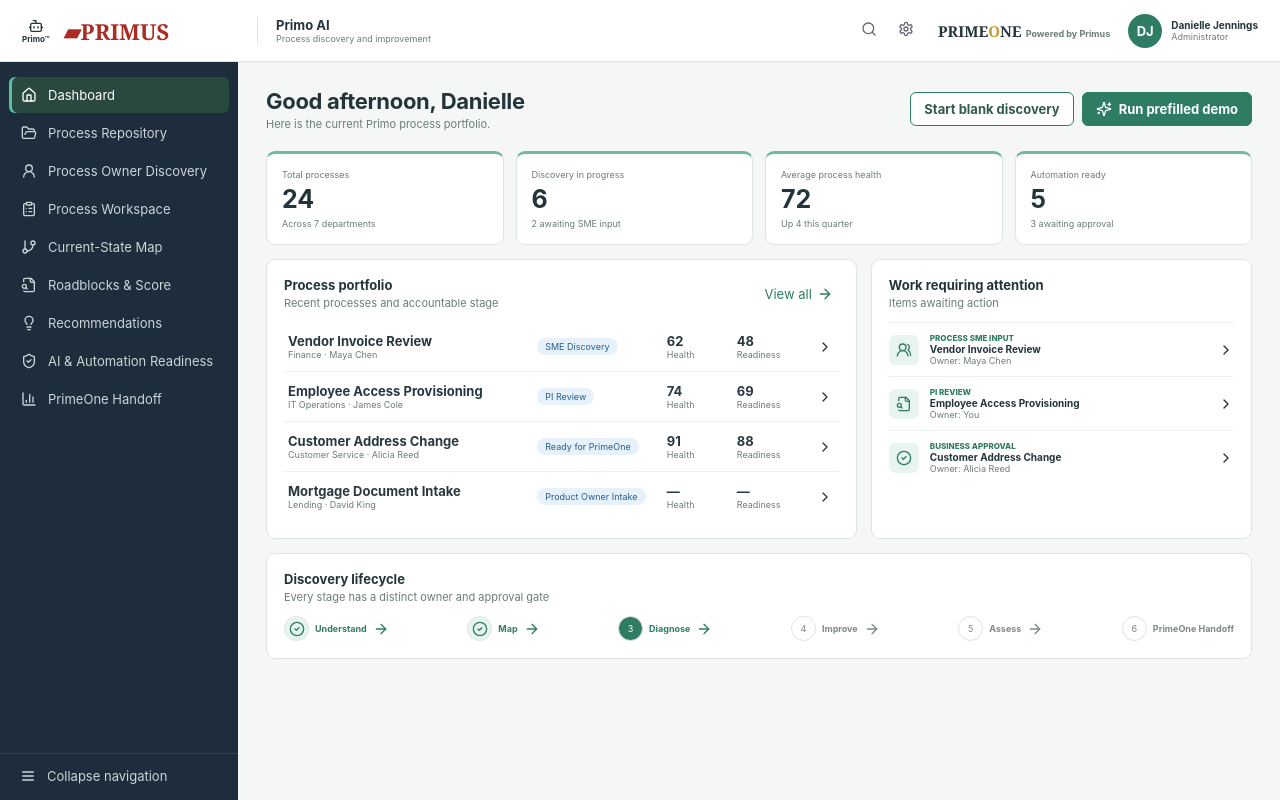
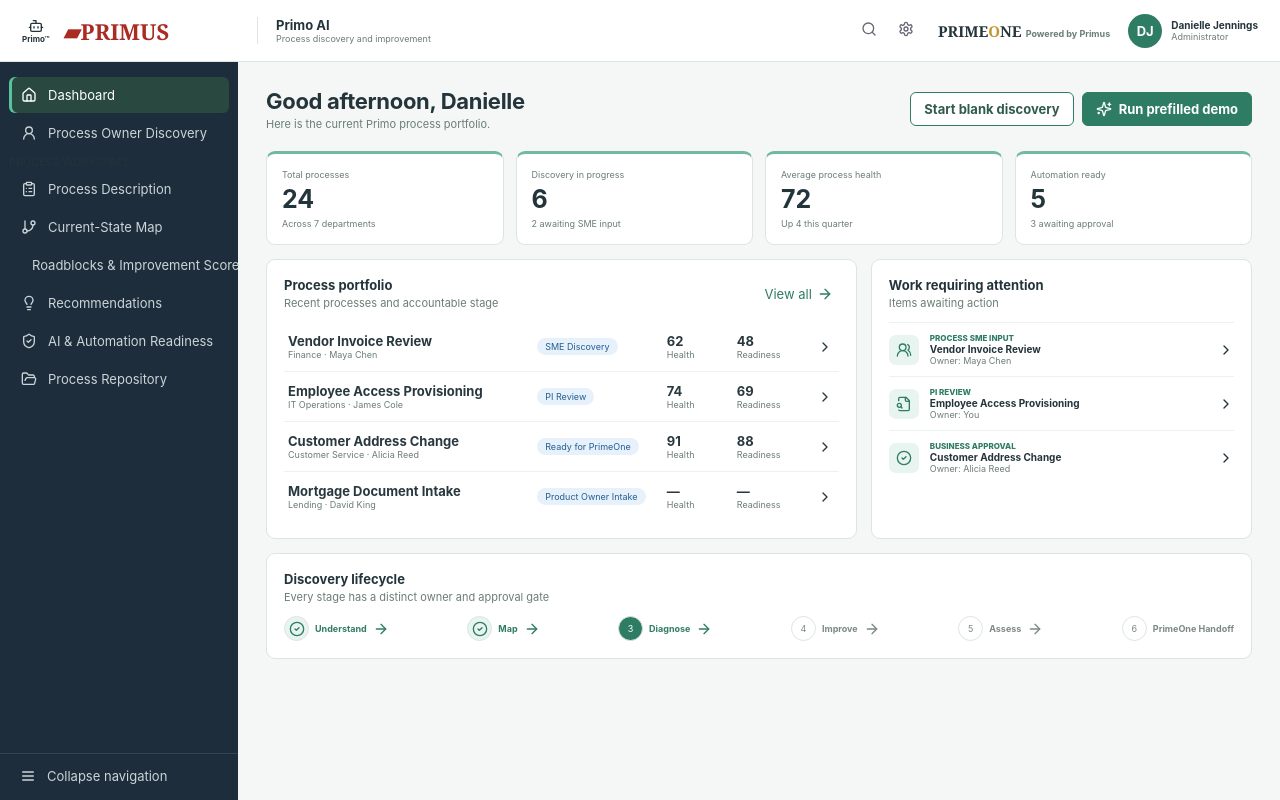
Before and after one commit to drjendan/primo, a React (Vite) app: page / in a window 1280 px wide. Built offline with nearby package versions, Linux system fonts and the light colour scheme.

Commit message:
Add optional boolean to nav structure and update rendering

```diff
--- a/src/App.tsx
+++ b/src/App.tsx
@@ -48,16 +48,15 @@
   recommendations: string[];
   pathway: string;
 };
-const nav: [Page, any, string][] = [
+const nav: [Page, any, string, boolean?][] = [
   ["dashboard", Home, "Dashboard"],
+  ["owner", UserRound, "Process Owner Discovery"],
+  ["workspace", ClipboardList, "Process Description", true],
+  ["bpmn", GitBranch, "Current-State Map", true],
+  ["diagnosis", FileSearch, "Roadblocks & Improvement Score", true],
+  ["improvements", Lightbulb, "Recommendations", true],
+  ["readiness", ShieldCheck, "AI & Automation Readiness"],
   ["repository", FolderOpen, "Process Repository"],
-  ["owner", UserRound, "Process Owner Discovery"],
-  ["workspace", ClipboardList, "Process Workspace"],
-  ["bpmn", GitBranch, "Current-State Map"],
-  ["diagnosis", FileSearch, "Roadblocks & Score"],
-  ["improvements", Lightbulb, "Recommendations"],
-  ["readiness", ShieldCheck, "AI & Automation Readiness"],
-  ["reports", BarChart3, "PrimeOne Handoff"],
 ];
 const numberFrom = (s: string, fallback: number) =>
   Number((s || "").match(/\d+(\.\d+)?/)?.[0] || fallback);
@@ -352,15 +351,19 @@
       <div className="shell">
         <aside className={collapsed ? "collapsed" : ""}>
           <nav>
-            {nav.map(([id, I, label]) => (
+            {nav.map(([id, I, label, child]) => (
+              <div className={child ? "navChild" : ""} key={id}>
+                {id === "workspace" && (
+                  <small className="navSection">PROCESS WORKSPACE</small>
+                )}
                 <button
                   className={page === id ? "active" : ""}
                   onClick={() => setPage(id)}
-                key={id}
                 >
                   <I />
                   <span>{label}</span>
                 </button>
+              </div>
             ))}
           </nav>
           <button className="collapse" onClick={() => setCollapsed(!collapsed)}>
@@ -666,22 +669,6 @@
         title="Process Owner Discovery"
         sub="Describe the business need and how the process works today."
       />
-      <div className="role">
-        <span>
-          <UserRound />
-        </span>
-        <div>
-          <b>Your role in this MVP</b>
-          <p>
-            You provide the process purpose, current steps, decisions,
-            roadblocks, measures, systems, and desired outcome. Primo converts
-            this information into a map and assessment.
-          </p>
-        </div>
-        <strong>
-          {Math.min(step, qs.length)} of {qs.length}
-        </strong>
-      </div>
       <div className="guideShell">
         <div className="questionList">
           <div className="progress">
@@ -762,17 +749,25 @@
         eyebrow="FINANCE · ACTIVE PROCESS"
         title="Vendor Invoice Review"
         sub="Current-state discovery and assessment workspace"
-        action={<button className="outline">Assign reviewer</button>}
+        action={
+          <div className="actions">
+            <button className="outline">Assign reviewer</button>
+            <button className="primary" onClick={() => go("reports")}>
+              Send to PrimeOne
+              <ArrowRight />
+            </button>
+          </div>
+        }
       />
       <div className="tabs">
         {[
-          ["Overview", "workspace"],
+          ["Process Description", "workspace"],
           ["Discovery", "sme"],
           ["Process Map", "bpmn"],
           ["Diagnosis", "diagnosis"],
           ["Improvements", "improvements"],
           ["Readiness", "readiness"],
-          ["Reports", "reports"],
+          ["PrimeOne Handoff", "reports"],
         ].map((x) => (
           <button
             className={x[1] === "workspace" ? "active" : ""}
@@ -881,6 +876,7 @@
     modeler = useRef<any>();
   const [mapView, setMapView] = useState<"current" | "future">("current");
   const [futureApproved, setFutureApproved] = useState(false);
+  const [editMode, setEditMode] = useState(false);
   const generatedStepCount = (answers.steps || "")
     .split(/\n|\d+[.)]|, then | then |,/i)
     .map((x) => x.trim())
@@ -901,6 +897,10 @@
       .then(() => {
         requestAnimationFrame(() =>
           requestAnimationFrame(() => {
+            const palette = host.current?.querySelector(
+              ".djs-palette",
+            ) as HTMLElement | null;
+            if (palette) palette.style.display = editMode ? "block" : "none";
             const canvas = modeler.current?.get("canvas");
             canvas?.resized();
             canvas?.zoom("fit-viewport");
@@ -916,6 +916,17 @@
       });
     return () => modeler.current?.destroy();
   }, [answers, generatedStepCount, mapView]);
+  useEffect(() => {
+    const palette = host.current?.querySelector(
+      ".djs-palette",
+    ) as HTMLElement | null;
+    if (palette) palette.style.display = editMode ? "block" : "none";
+    requestAnimationFrame(() => {
+      const canvas = modeler.current?.get("canvas");
+      canvas?.resized();
+      canvas?.zoom("fit-viewport");
+    });
+  }, [editMode]);
   async function load(e: any) {
     const f = e.target.files?.[0];
     if (!f) return;
@@ -997,6 +1008,9 @@
             {status}
           </span>
           <div>
+            <button onClick={() => setEditMode((value) => !value)}>
+              {editMode ? "Hide editing tools" : "Edit map"}
+            </button>
             <button onClick={() => modeler.current?.get("commandStack").undo()}>
               Undo
             </button>
```
Lines whose indentation alone changed are shown as unchanged.
